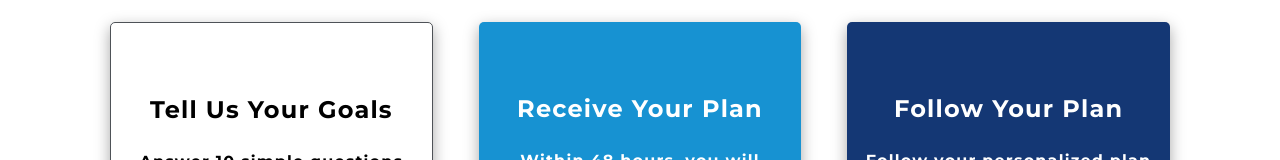
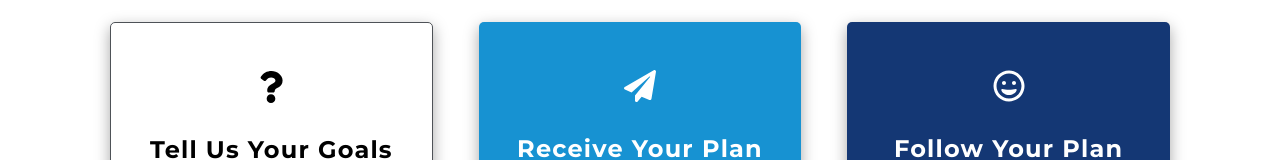
Before and after one commit to garkilic/build-up, a React (Create React App) app: page / in a window 1280 px wide. Shown: the part 610-770 px from the top of the page. Built offline with nearby package versions, Linux system fonts and the light colour scheme; what @typeform/embed would draw is missing.

Commit message:
Might have fixed the icons

```diff
--- a/package.json
+++ b/package.json
@@ -6,6 +6,7 @@
     "@typeform/embed-react": "^1.16.0",
     "react": "^18.1.0",
     "react-dom": "^18.1.0",
+    "react-icons": "^4.4.0",
     "react-scripts": "5.0.1"
   },
   "scripts": {
--- a/src/components/About.js
+++ b/src/components/About.js
@@ -1,31 +1,37 @@
-import React from "react"
-import '../style.css'
-// import { FaQuestion } from "react-icons/fa";
-// import { FaPaperPlane } from "react-icons/fa";
-// import { FaRegGrin } from "react-icons/fa";
-
+import React from "react";
+import "../style.css";
+import { FaQuestion } from "react-icons/fa";
+import { FaPaperPlane } from "react-icons/fa";
+import { FaRegGrin } from "react-icons/fa";
 
 export default function About() {
 	return (
-        <div className="containers container" id='about'>
+		<div className="containers container" id="about">
 			<div className="container--one">
-                {/* <FaQuestion className="containers--icon" /> */}
+				<FaQuestion className="containers--icon" />
 				<h2>Tell Us Your Goals</h2>
-                <p>Answer 10 simple questions that will help your personal trainer create the best workout plan for you. </p>
+				<p>
+					Answer 10 simple questions that will help your personal trainer create
+					the best workout plan for you.{" "}
+				</p>
 			</div>
 
 			<div className="container--two">
-                {/* <FaPaperPlane className="containers--icon"/> */}
+				<FaPaperPlane className="containers--icon" />
 				<h2>Receive Your Plan</h2>
-                <p>Within 48 hours, you will receive your custom workout plan via email.</p>
+				<p>
+					Within 48 hours, you will receive your custom workout plan via email.
+				</p>
 			</div>
 
 			<div className="container--three">
-                {/* <FaRegGrin className="containers--icon"/> */}
+				<FaRegGrin className="containers--icon" />
 				<h2>Follow Your Plan</h2>
-                <p>Follow your personalized plan and reap the benefits of a workout made for you.</p>
+				<p>
+					Follow your personalized plan and reap the benefits of a workout made
+					for you.
+				</p>
 			</div>
 		</div>
-
-    )
+	);
 }
```
Also changed, not shown: 1 other file (tests, documents, lock files or other folders). Lines whose indentation alone changed are shown as unchanged.
